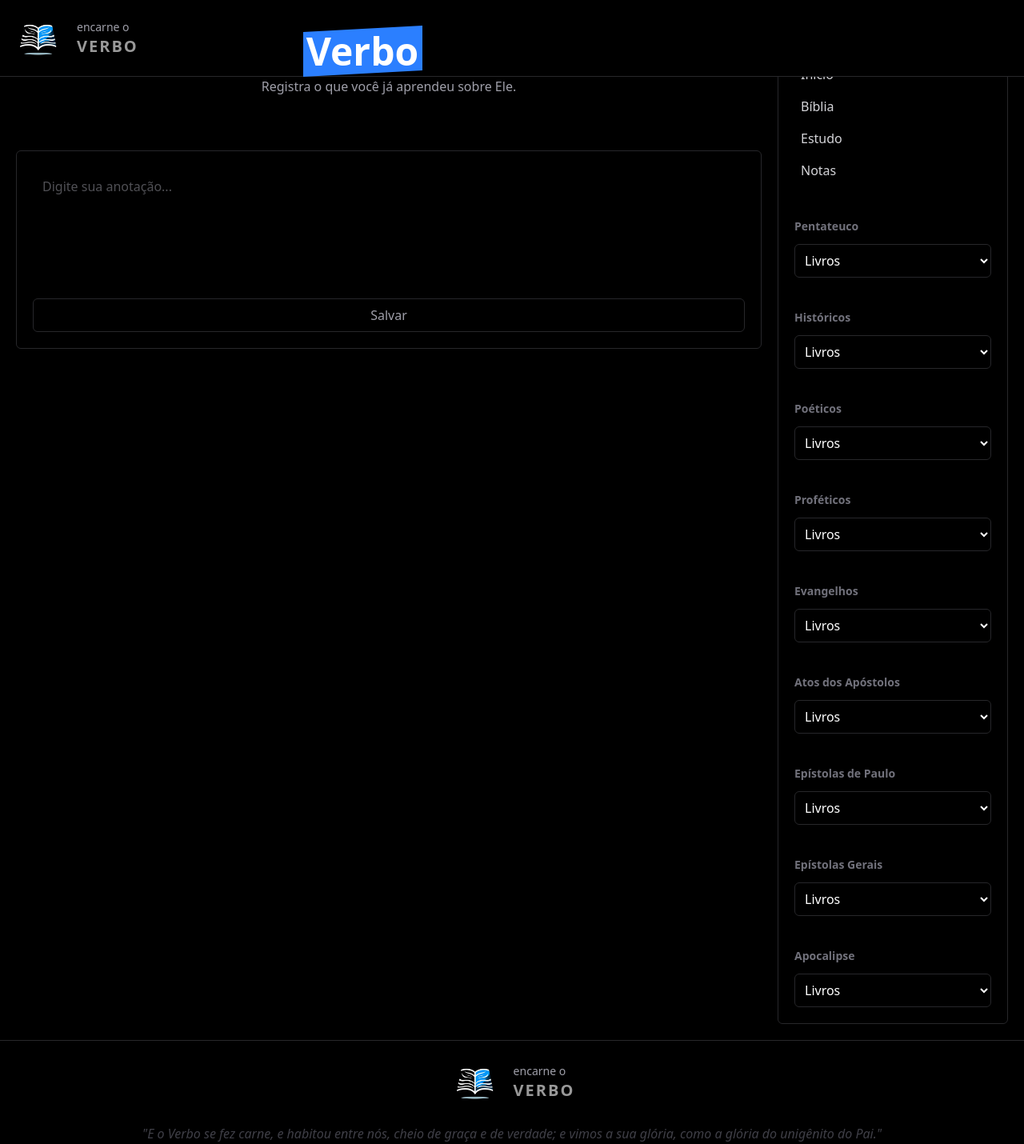
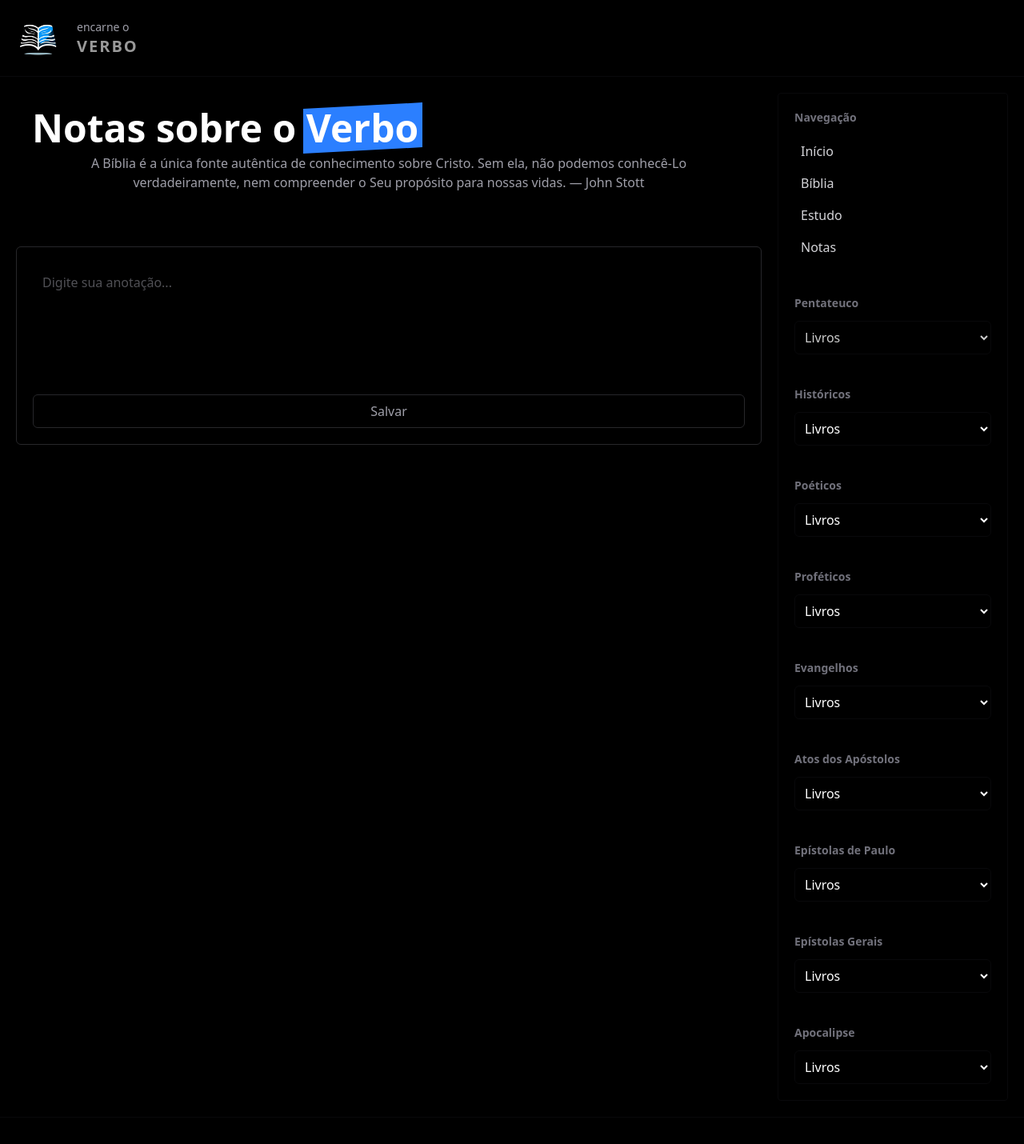
Before and after one commit to marcelonetodev/encarneoverbo, a SvelteKit app: page /anotacoes in a window 1280 px wide. Shown: the top 1430 px of the page at 80% size. Built offline with nearby package versions, Linux system fonts and the light colour scheme.

Commit message:
Correção do conteúdo de Estudos e correção de responsividade

```diff
--- a/src/components/biblia/ConteudoBiblia.svelte
+++ b/src/components/biblia/ConteudoBiblia.svelte
@@ -32,7 +32,7 @@
         <div class="gap-5 flex flex-col">
           {#if book !== null}
             <Titulo principal={reference} />
-            <div class="relative lg:border lg:border-zinc-800 lg:rounded-md gap-5 lg:p-5">
+            <div class="relative lg:border lg:border-zinc-950 lg:rounded-sm gap-5 lg:p-5">
               {#each verses as verse, index}
                 <div class="relative my-3">
                   <Salvar text={verse.text} verse={verse.verse} {reference} id={verse.book_id}/>
--- a/src/components/livro/ConteudoLivro.svelte
+++ b/src/components/livro/ConteudoLivro.svelte
@@ -25,11 +25,11 @@
 
 {#if livro}
   <div class="flex flex-col gap-5 max-w-7xl mx-auto p-4">
-    <img
+    <!-- <img
       src={livro.imagem}
       alt={livro.titulo}
-      class="w-full h-72 object-cover sm:h-96 rounded-md"
-    />
+      class="w-full h-72 object-cover sm:h-96 rounded-sm"
+    /> -->
     <article>
       <Titulo
         principal="Livro de {livro.titulo}"
@@ -46,7 +46,7 @@
       <div class="gap-5 flex flex-col">
         {#if book !== null}
           <Titulo principal={reference} />
-          <div class="relative md:border lg:border-zinc-800 lg:rounded-md gap-5 lg:p-5">
+          <div class="relative md:border lg:border-zinc-950 lg:rounded-sm gap-5 lg:p-5">
             {#each verses as verse, index}
               <div class="relative my-3">
                 <Salvar text={verse.text} verse={verse.verse} {reference} id={verse.book_id}/>
--- a/src/components/shared/Markdown.svelte
+++ b/src/components/shared/Markdown.svelte
@@ -52,7 +52,7 @@
       <p class="font-light text-xlsm:text-3xl">
         Gravação {index + 1}:
       </p>
-      <p class="bg-zinc-950 p-2">{@html marked(msg)}</p>
+      <p class="bg-zinc-950 rounded-sm p-2">{@html marked(msg)}</p>
       <Botao texto="Apagar" funcaoApagar={() => apagar(index)} />
     </div>
   {/each}
--- a/src/components/shared/Texto.svelte
+++ b/src/components/shared/Texto.svelte
@@ -41,16 +41,18 @@
       {index}
     </span>
     <span class="border-b border border-zinc-800"></span>
-    <p class="py-1 pl-0 pr-8 text-justify text-zinc-400 text-sm sm:text-base flex-1 font-light">
+    <p
+      class="py-1 pl-0 pr-8 text-justify text-zinc-400 text-sm sm:text-base flex-1 font-light"
+    >
       {versiculo}
     </p>
   </div>
-  {/if}
+{/if}
 
 {#if textoMarkdown}
   <div
-    class="flex flex-col sm:flex-row gap-5 text-sm sm:text-base text-zinc-400 lg:p-5 lg:border lg:border-zinc-900 lg:rounded-md"
+    class="p-5 text-justify bg-zinc-950 font-light gap-5 text-sm sm:text-base text-zinc-400 rounded-sm"
   >
-    <p class="p-5 text-justify bg-zinc-950 rounded-sm font-light">{@html marked.parse(textoMarkdown)}</p>
+    {@html marked.parse(textoMarkdown)}
   </div>
 {/if}
--- a/src/components/templates/AreaLateral.svelte
+++ b/src/components/templates/AreaLateral.svelte
@@ -109,7 +109,7 @@
 </script>
 
 <aside
-  class="flex flex-col self-start gap-10 min-w-72 border border-zinc-800 p-5 rounded-md"
+  class="flex flex-col self-start gap-10 min-w-72 border border-zinc-950 p-5 rounded-sm"
 >
   <Menu titulo="Navegação">
     <MenuItem texto="Início" href="/" />
@@ -120,7 +120,7 @@
 
   <Menu titulo="Pentateuco">
     <select
-      class="w-full bg-black text-white border border-zinc-800 p-2 rounded-md"
+      class="w-full bg-black text-white/80 border border-zinc-950 p-2 rounded-md"
       on:change={handleSelectChange}
     >
       <option value="/">Livros</option>
@@ -134,7 +134,7 @@
 
   <Menu titulo="Históricos">
     <select
-      class="w-full bg-black text-white border border-zinc-800 p-2 rounded-md"
+      class="w-full bg-black text-white border border-zinc-950 p-2 rounded-md"
       on:change={handleSelectChange}
     >
     <option value="/">Livros</option>
@@ -155,7 +155,7 @@
 
   <Menu titulo="Poéticos">
     <select
-      class="w-full bg-black text-white border border-zinc-800 p-2 rounded-md"
+      class="w-full bg-black text-white border border-zinc-950 p-2 rounded-md"
       on:change={handleSelectChange}
     >
     <option value="/">Livros</option>
@@ -169,7 +169,7 @@
 
   <Menu titulo="Proféticos">
     <select
-      class="w-full bg-black text-white border border-zinc-800 p-2 rounded-md"
+      class="w-full bg-black text-white border border-zinc-950 p-2 rounded-md"
       on:change={handleSelectChange}
     >
     <option value="/">Livros</option>
@@ -195,7 +195,7 @@
 
   <Menu titulo="Evangelhos">
     <select
-      class="w-full bg-black text-white border border-zinc-800 p-2 rounded-md"
+      class="w-full bg-black text-white border border-zinc-950 p-2 rounded-md"
       on:change={handleSelectChange}
     >
     <option value="/">Livros</option>
@@ -208,7 +208,7 @@
 
   <Menu titulo="Atos dos Apóstolos">
     <select
-      class="w-full bg-black text-white border border-zinc-800 p-2 rounded-md"
+      class="w-full bg-black text-white border border-zinc-950 p-2 rounded-md"
       on:change={handleSelectChange}
     >
     <option value="/">Livros</option>
@@ -218,7 +218,7 @@
 
   <Menu titulo="Epístolas de Paulo">
     <select
-      class="w-full bg-black text-white border border-zinc-800 p-2 rounded-md"
+      class="w-full bg-black text-white border border-zinc-950 p-2 rounded-md"
       on:change={handleSelectChange}
     >
     <option value="/">Livros</option>
@@ -241,7 +241,7 @@
 
   <Menu titulo="Epístolas Gerais">
     <select
-      class="w-full bg-black text-white border border-zinc-800 p-2 rounded-md"
+      class="w-full bg-black text-white border border-zinc-950 p-2 rounded-md"
       on:change={handleSelectChange}
     >
     <option value="/">Livros</option>
@@ -257,7 +257,7 @@
 
   <Menu titulo="Apocalipse">
     <select
-      class="w-full bg-black text-white border border-zinc-800 p-2 rounded-md"
+      class="w-full bg-black text-white border border-zinc-950 p-2 rounded-md"
       on:change={handleSelectChange}
     >
     <option value="/">Livros</option>
--- a/src/components/templates/Cabecalho.svelte
+++ b/src/components/templates/Cabecalho.svelte
@@ -3,7 +3,7 @@
 </script>
 
 <header
-  class="fixed top-0 bg-black flex items-center justify-between w-full h-24 px-4 border-b border-zinc-800"
+  class="bg-black flex items-center justify-between w-full h-24 px-4 border-b border-zinc-950"
 >
   <div class="flex items-center justify-center">
     <Logo />
--- a/src/components/templates/MenuItem.svelte
+++ b/src/components/templates/MenuItem.svelte
@@ -9,7 +9,7 @@
 <li class="w-full">
   <a
     {href}
-    class="underline-offset-8 flex gap-2 items-center justify-center lg:justify-start cursor-pointer px-2 py-2 hover:underline hover:text-white text-zinc-300 hover:bg-zinc-900 lg:rounded-md rounded-t-md w-full"
+    class="underline-offset-8 flex gap-2 items-center justify-center lg:justify-start cursor-pointer px-2 py-2 hover:underline hover:text-white text-zinc-300 hover:bg-zinc-950 lg:rounded-sm rounded-t-sm w-full"
     >
     <!-- on:click={() => active = true} -->
     {#if texto}
--- a/src/components/templates/Rodape.svelte
+++ b/src/components/templates/Rodape.svelte
@@ -2,10 +2,10 @@
   import Logo from "../shared/Logo.svelte";
 </script>
 
-<footer class=" flex justify-end px-5 items-center lg:border-t lg:border-zinc-800">
-  <div class="flex flex-col items-center justify-between flex-1 p-5">
+<footer class=" flex justify-end px-5 items-center lg:border-t lg:border-zinc-950">
+  <div class="flex flex-col items-center justify-between flex-1 p-5 py-18 lg:py-5">
     <Logo />
-    <p class="p-5 text-zinc-700 text-center">
+    <p class="p-5 text-zinc-700 text-center lg:block hidden">
       <i>
         "E o Verbo se fez carne, e habitou entre nós, cheio de graça e de
         verdade; e vimos a sua glória, como a glória do unigênito do Pai."
--- a/src/routes/anotacoes/+page.svelte
+++ b/src/routes/anotacoes/+page.svelte
@@ -7,7 +7,7 @@
   <Titulo
     before="Notas sobre o"
     key="Verbo"
-    after="Registra o que você já aprendeu sobre Ele."
+    after="A Bíblia é a única fonte autêntica de conhecimento sobre Cristo. Sem ela, não podemos conhecê-Lo verdadeiramente, nem compreender o Seu propósito para nossas vidas. — John Stott"
   />
   <Markdown />
 </div>
--- a/src/routes/biblia/+page.svelte
+++ b/src/routes/biblia/+page.svelte
@@ -51,10 +51,10 @@
 </script>
 
 <div class="flex flex-col gap-10 lg:px-5">
-    <Titulo before="Bíblia do" key="Verbo" after="A revelação de quem Ele é" />
+    <Titulo before="Bíblia do" key="Verbo" after="A Bíblia não é apenas um livro de instruções; é o livro que nos revela Cristo. Quando lemos a Bíblia, vemos a face de Jesus em cada página. — Billy Graham" />
   {#if book !== null}
     <Titulo principal={reference} />
-    <div class="lg:border lg:border-zinc-800 lg:rounded-md gap-5 lg:p-3">
+    <div class="lg:border lg:border-zinc-950 lg:rounded-sm gap-5 lg:p-3">
       {#each verses as verse, index}
         <div class="relative my-3">
           <Salvar text={verse.text} verse={verse.verse} {reference} id={verse.book_id}/>
--- a/src/routes/livros/+page.svelte
+++ b/src/routes/livros/+page.svelte
@@ -40,7 +40,7 @@
 <div class="flex flex-col gap-10 lg:px-5">
   <Titulo
     before="Estudo do" key="Verbo"
-    after="Conheça-o mais e mais!"
+    after="A Bíblia é a mente de Cristo revelada. Ela nos ensina não apenas sobre Ele, mas nos leva a Ele, para que possamos conhecê-Lo e viver como Ele vive. — Charles Spurgeon"
   />
   <select
       on:change={handleBookSelection}
```
